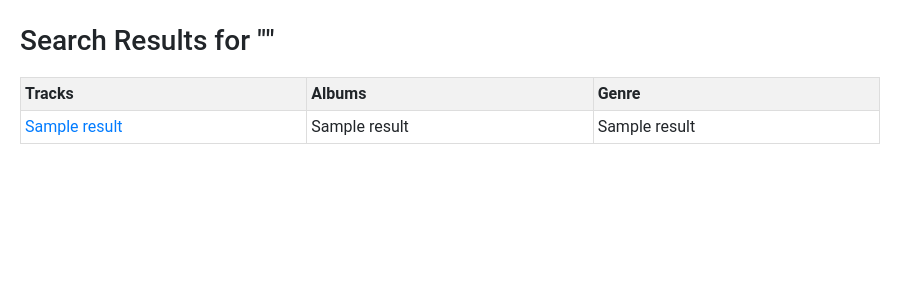
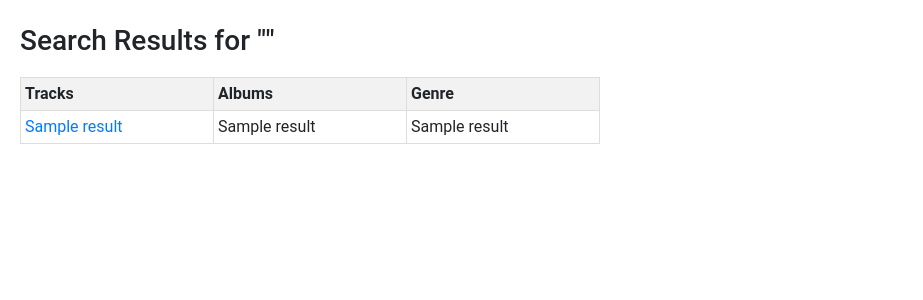
Before and after one commit to AMarinjo/song-suggest, a Flask app: template website/templates/find.html in a window 1280 px wide. Shown: the part 61-361 px from the top of the page, without its empty margins (0-923 px from the left). Run offline with Flask 3, Linux system fonts and the light colour scheme; the template is opened without the code that fills it: most values are stand-ins (such as "Sample title", 1, 10 or a date in 2020); parts of the project's set-up code (start-up, migrations or seed data) failed here and were passed over; some libraries are stand-ins or nearby versions.

Commit message:
Minor formatting change to .css file. Changes table in find.html file.

```diff
--- a/website/static/style.css
+++ b/website/static/style.css
@@ -10,7 +10,7 @@ body {
 
 .container1 {
     margin-left: 20px;
-    margin-right: 400px;
+    margin-right: 100px;
 }
 
 .profile-page {
@@ -135,7 +135,7 @@ body {
 
 table {
     border-collapse: collapse;
-    width: 100%;
+    width: 50%;
     margin-top: 20px;
 }
 
```
